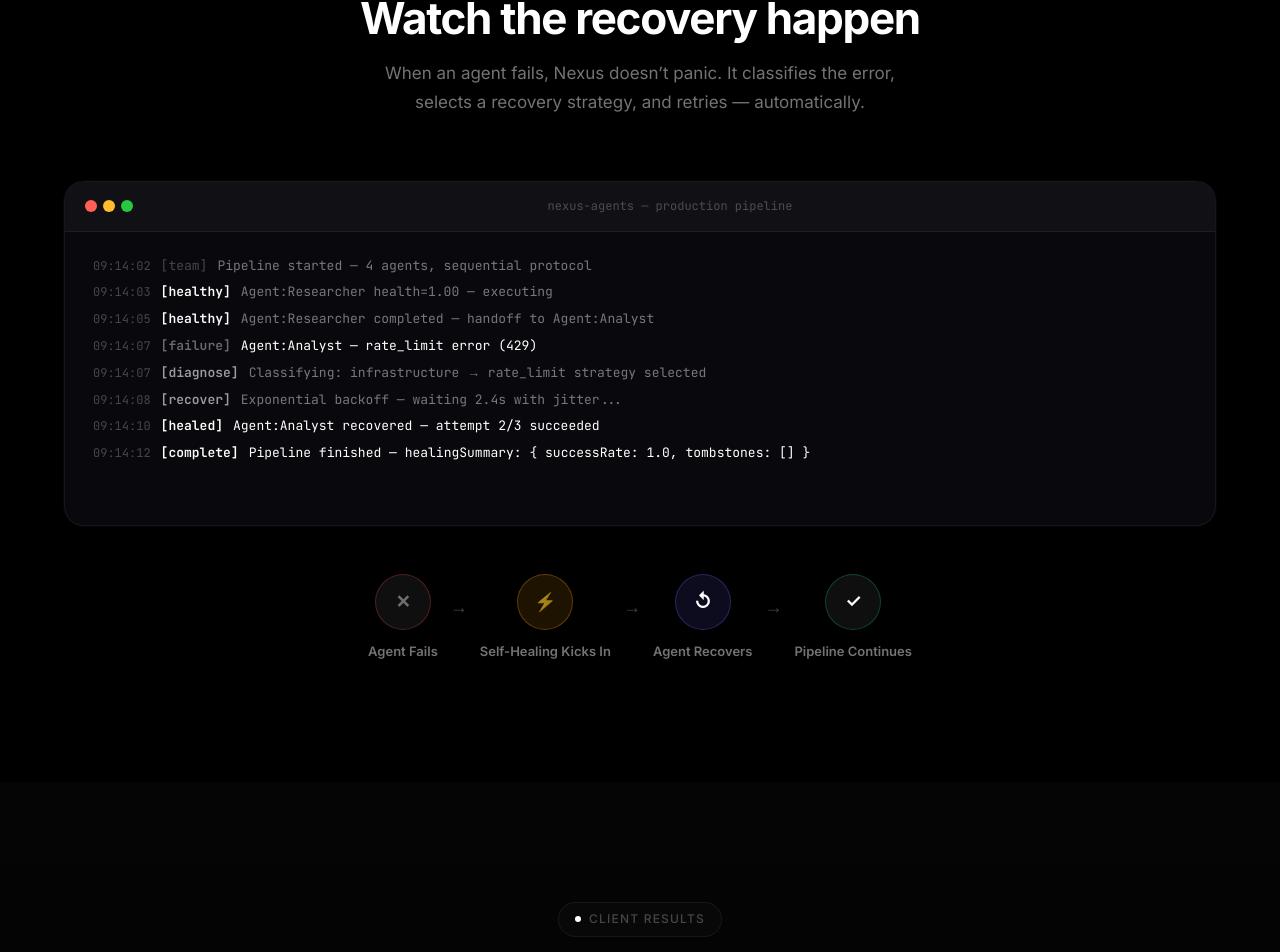
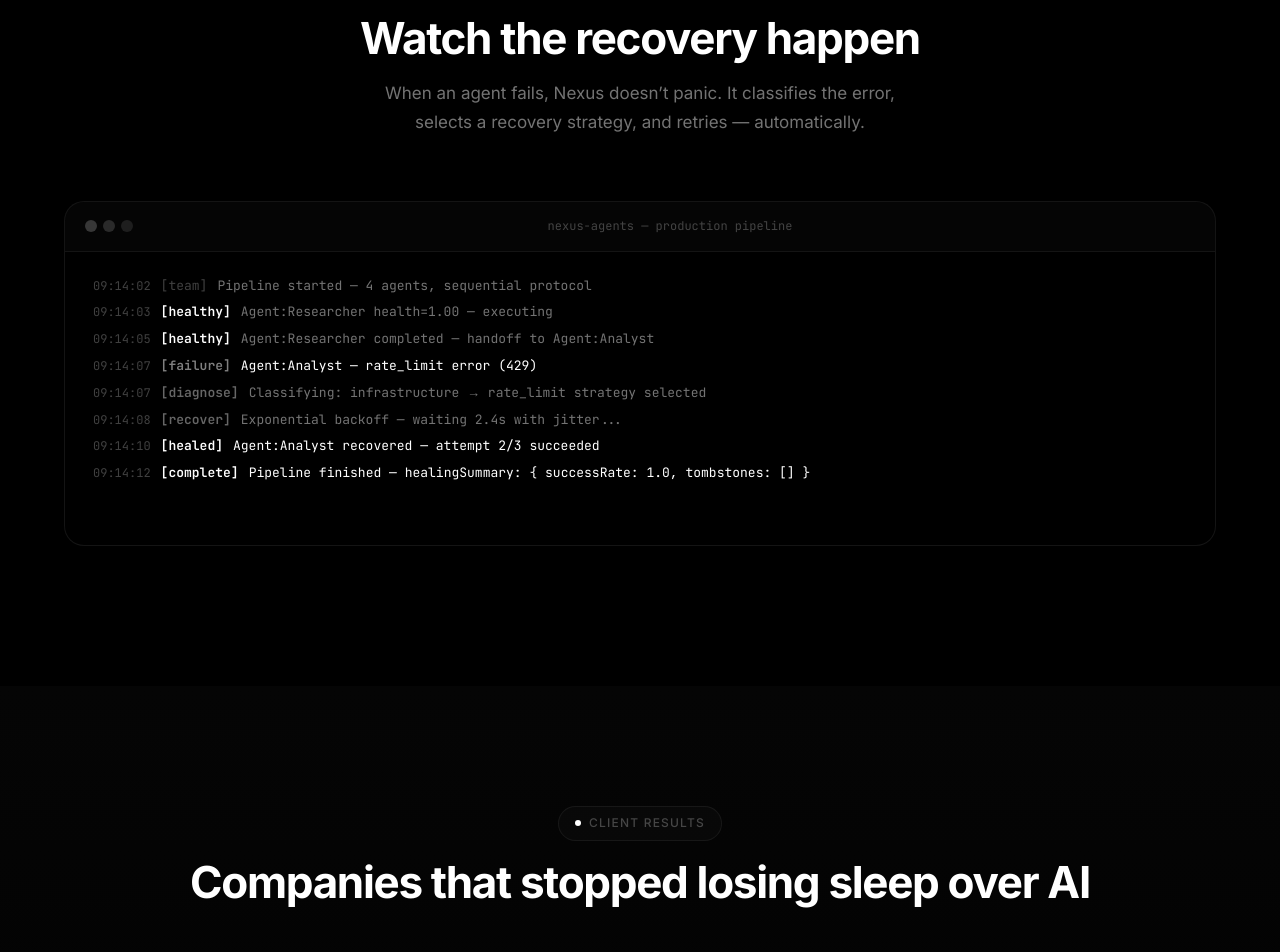
Before and after one commit to neeks22/nexus, a Next.js app in the folder apps/website/: page / in a window 1280 px wide. Shown: the part 4143-5095 px from the top of the page. Built offline with nearby package versions, Linux system fonts and the light colour scheme; no server answers.

Commit message:
feat: restyle terminal demo to monochrome, remove healing steps diagram

```diff
--- a/apps/website/src/app/page.module.css
+++ b/apps/website/src/app/page.module.css
@@ -364,16 +364,15 @@
    ============================================ */
 
 .healingDemo {
-  padding: 120px 24px;
+  padding: 140px 24px;
 }
 
 .terminalWindow {
-  background: rgba(10,10,15,0.9);
-  border: 1px solid var(--border-subtle);
+  background: #000000;
+  border: 1px solid rgba(255,255,255,0.08);
   border-radius: var(--radius-xl);
   overflow: hidden;
-  margin-bottom: 48px;
-  box-shadow: 0 16px 64px rgba(0,0,0,0.5), 0 0 0 1px rgba(255,255,255,0.03);
+  box-shadow: 0 16px 64px rgba(0,0,0,0.5);
 }
 
 .terminalBar {
@@ -381,8 +380,8 @@
   align-items: center;
   gap: 12px;
   padding: 14px 20px;
-  background: rgba(255,255,255,0.03);
-  border-bottom: 1px solid var(--border-subtle);
+  background: rgba(255,255,255,0.02);
+  border-bottom: 1px solid rgba(255,255,255,0.06);
 }
 
 .terminalDots {
@@ -390,13 +389,13 @@
   gap: 6px;
 }
 
-.dotRed { width: 12px; height: 12px; border-radius: 50%; background: #ff5f57; }
-.dotYellow { width: 12px; height: 12px; border-radius: 50%; background: #ffbd2e; }
-.dotGreen { width: 12px; height: 12px; border-radius: 50%; background: #28c840; }
+.dotRed { width: 12px; height: 12px; border-radius: 50%; background: rgba(255,255,255,0.2); }
+.dotYellow { width: 12px; height: 12px; border-radius: 50%; background: rgba(255,255,255,0.15); }
+.dotGreen { width: 12px; height: 12px; border-radius: 50%; background: rgba(255,255,255,0.1); }
 
 .terminalTitle {
   font-size: 12px;
-  color: var(--text-muted);
+  color: rgba(255,255,255,0.25);
   font-family: var(--font-mono);
   margin-left: auto;
   margin-right: auto;
@@ -434,20 +433,15 @@
   to { opacity: 1; transform: translateY(0); }
 }
 
-.lineTime {
-  color: var(--text-muted);
-  font-size: 12px;
-  flex-shrink: 0;
-}
-
-.lineDim { color: var(--text-muted); flex-shrink: 0; }
-.lineGreen { color: var(--accent-green); flex-shrink: 0; font-weight: 700; }
-.lineRed { color: var(--red); flex-shrink: 0; font-weight: 700; }
-.lineYellow { color: var(--accent-amber); flex-shrink: 0; font-weight: 700; }
-.lineNormal { color: var(--text-secondary); }
-.lineError { color: var(--text-primary); }
-.lineWarning { color: var(--text-secondary); }
-.lineSuccess { color: var(--text-primary); }
+.lineTime { color: rgba(255,255,255,0.25); font-size: 12px; flex-shrink: 0; }
+.lineDim { color: rgba(255,255,255,0.25); flex-shrink: 0; }
+.lineGreen { color: #ffffff; flex-shrink: 0; font-weight: 700; }
+.lineRed { color: rgba(255,255,255,0.5); flex-shrink: 0; font-weight: 700; }
+.lineYellow { color: rgba(255,255,255,0.4); flex-shrink: 0; font-weight: 700; }
+.lineNormal { color: rgba(255,255,255,0.45); }
+.lineError { color: #ffffff; }
+.lineWarning { color: rgba(255,255,255,0.45); }
+.lineSuccess { color: #ffffff; }
 
 .terminalCursor {
   padding-top: 4px;
@@ -456,83 +450,13 @@
 }
 
 .cursor {
-  color: var(--accent-primary);
+  color: #ffffff;
   animation: blink 1s step-end infinite 4s;
 }
 
 @keyframes blink {
   0%, 100% { opacity: 1; }
   50% { opacity: 0; }
-}
-
-.healingSteps {
-  display: flex;
-  align-items: center;
-  justify-content: center;
-  gap: 8px;
-}
-
-.healingStep {
-  display: flex;
-  flex-direction: column;
-  align-items: center;
-  gap: 10px;
-}
-
-.healingStepIcon {
-  width: 56px;
-  height: 56px;
-  border-radius: 50%;
-  display: flex;
-  align-items: center;
-  justify-content: center;
-  font-size: 18px;
-  font-weight: 700;
-  backdrop-filter: blur(12px);
-  -webkit-backdrop-filter: blur(12px);
-  transition: transform var(--transition), box-shadow var(--transition);
-}
-
-.healingStepIcon:hover {
-  transform: scale(1.1);
-}
-
-.healingStepIcon[data-state="fail"] {
-  background: var(--red-dim);
-  border: 1px solid rgba(239, 68, 68, 0.3);
-  color: var(--red);
-}
-
-.healingStepIcon[data-state="diagnose"] {
-  background: rgba(245, 158, 11, 0.12);
-  border: 1px solid rgba(245, 158, 11, 0.3);
-  color: var(--accent-amber);
-}
-
-.healingStepIcon[data-state="recover"] {
-  background: rgba(99, 102, 241, 0.12);
-  border: 1px solid rgba(99, 102, 241, 0.3);
-  color: var(--accent-primary);
-}
-
-.healingStepIcon[data-state="continue"] {
-  background: var(--accent-green-dim);
-  border: 1px solid rgba(16, 185, 129, 0.3);
-  color: var(--accent-green);
-}
-
-.healingStepLabel {
-  font-size: 13px;
-  font-weight: 600;
-  color: var(--text-secondary);
-  white-space: nowrap;
-}
-
-.healingArrow {
-  color: var(--text-muted);
-  font-size: 18px;
-  padding: 0 4px;
-  padding-bottom: 22px;
 }
 
 /* ============================================
@@ -767,5 +691,4 @@
   .testimonialsGrid { grid-template-columns: 1fr; }
   .roiInner { grid-template-columns: 1fr; }
   .roiMetrics { grid-template-columns: repeat(3, 1fr); }
-  .healingSteps { flex-wrap: wrap; justify-content: center; }
 }
--- a/apps/website/src/app/page.tsx
+++ b/apps/website/src/app/page.tsx
@@ -272,27 +272,6 @@
               </div>
             </div>
           </div>
-          <div className={styles.healingSteps}>
-            <div className={styles.healingStep}>
-              <div className={styles.healingStepIcon} data-state="fail">&#10005;</div>
-              <div className={styles.healingStepLabel}>Agent Fails</div>
-            </div>
-            <div className={styles.healingArrow}>&#8594;</div>
-            <div className={styles.healingStep}>
-              <div className={styles.healingStepIcon} data-state="diagnose">&#9889;</div>
-              <div className={styles.healingStepLabel}>Self-Healing Kicks In</div>
-            </div>
-            <div className={styles.healingArrow}>&#8594;</div>
-            <div className={styles.healingStep}>
-              <div className={styles.healingStepIcon} data-state="recover">&#8634;</div>
-              <div className={styles.healingStepLabel}>Agent Recovers</div>
-            </div>
-            <div className={styles.healingArrow}>&#8594;</div>
-            <div className={styles.healingStep}>
-              <div className={styles.healingStepIcon} data-state="continue">&#10003;</div>
-              <div className={styles.healingStepLabel}>Pipeline Continues</div>
-            </div>
-          </div>
         </div>
       </section>
 
```
